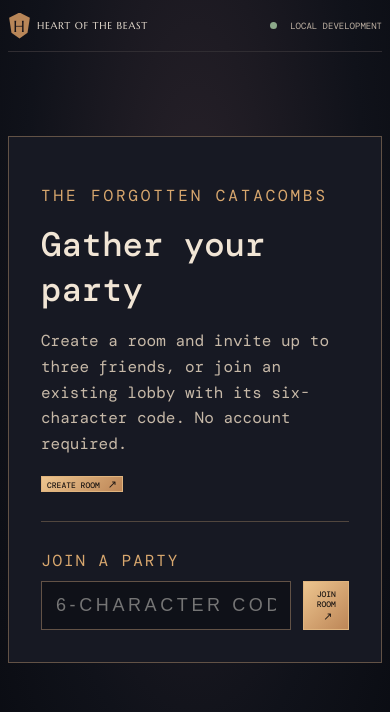
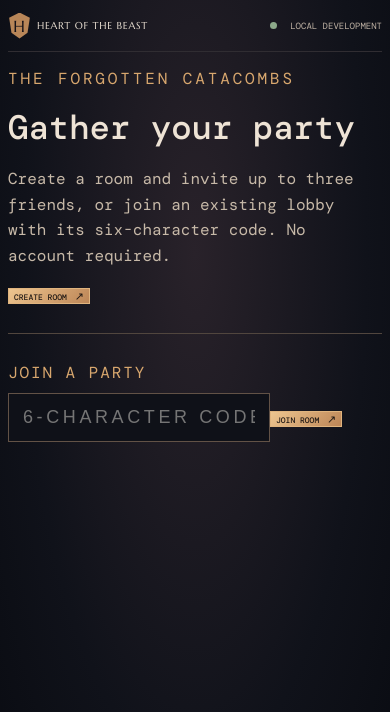
Before and after one commit to swarkentin/heart-of-the-beast, a React (Vite) app in the folder frontend/: page / in a window 390 px wide. Shown: the top 712 px of the page. Built offline with nearby package versions, Linux system fonts and the light colour scheme.

Commit message:
Make room creation lobby responsive

```diff
--- a/frontend/src/App.tsx
+++ b/frontend/src/App.tsx
@@ -462,16 +462,16 @@ export default function App() {
   }
 
   if (!roomId || !token) {
-    return <main className="game-screen">
+    return <main className="game-screen lobby-screen">
       <header className="game-topline"><a className="game-brand" href="#" aria-label="Heart of the Beast"><span>H</span> HEART OF THE BEAST</a><div className="run-status"><i/> LOCAL DEVELOPMENT</div></header>
-      <section style={{ maxWidth: 760, margin: "10vh auto", padding: 32, background: "#171923", border: "1px solid #625246", color: "#f1e5d5" }}>
+      <section className="lobby-panel lobby-create-panel">
         <p style={{ letterSpacing: ".18em", color: "#d8a76e" }}>THE FORGOTTEN CATACOMBS</p>
         <h1 style={{ fontSize: 34, margin: "12px 0" }}>Gather your party</h1>
         <p style={{ lineHeight: 1.6, color: "#c7b9a8" }}>Create a room and invite up to three friends, or join an existing lobby with its six-character code. No account required.</p>
-        <button className="turn-button" onClick={() => void createRun()} disabled={busy}>{busy ? "CREATING ROOM…" : "CREATE ROOM"} <span>↗</span></button>
+        <button className="turn-button lobby-create-button" onClick={() => void createRun()} disabled={busy}>{busy ? "CREATING ROOM…" : "CREATE ROOM"} <span>↗</span></button>
         <div style={{ margin: "28px 0", borderTop: "1px solid #51463e" }}/>
         <label htmlFor="join-code" style={{ display: "block", color: "#d8a76e", letterSpacing: ".12em", marginBottom: 10 }}>JOIN A PARTY</label>
-        <div style={{ display: "flex", flexWrap: "wrap", gap: 12 }}>
+        <div className="lobby-join-row">
           <input id="join-code" value={joinCode} onChange={event => setJoinCode(event.target.value.toUpperCase().replace(/[^A-Z0-9]/g, "").slice(0, 6))} placeholder="6-CHARACTER CODE" maxLength={6} autoComplete="off" style={{ flex: "1 1 220px", minWidth: 0, padding: "13px 14px", background: "#0f1118", border: "1px solid #625246", color: "#f1e5d5", letterSpacing: ".2em", fontSize: 18 }} />
           <button className="turn-button" onClick={() => void joinRoom()} disabled={busy || joinCode.length !== 6}>JOIN ROOM <span>↗</span></button>
         </div>
@@ -487,7 +487,7 @@ export default function App() {
   if (!run || !serverRoom) {
     return <main className="game-screen">
       <header className="game-topline"><a className="game-brand" href="#"><span>H</span> HEART OF THE BEAST</a><div className="run-status"><i/> PARTY LOBBY</div></header>
-      <section style={{ maxWidth: 760, margin: "8vh auto", padding: 32, background: "#171923", border: "1px solid #625246", color: "#f1e5d5" }}>
+      <section className="lobby-panel party-lobby-panel">
         <p style={{ letterSpacing: ".18em", color: "#d8a76e" }}>ROOM {snapshot.code}</p>
         <h1 style={{ fontSize: 34, margin: "12px 0" }}>The party is gathering</h1>
         <p style={{ color: "#c7b9a8" }}>Share this code with friends. Up to four players can join before the host starts the run.</p>
```
